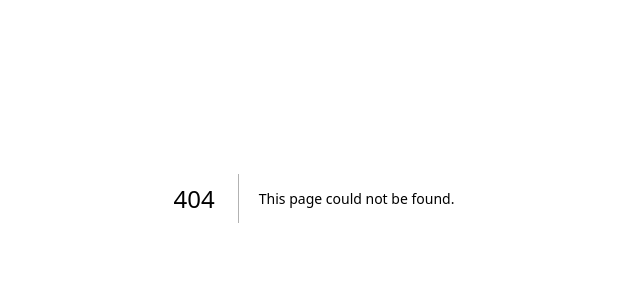
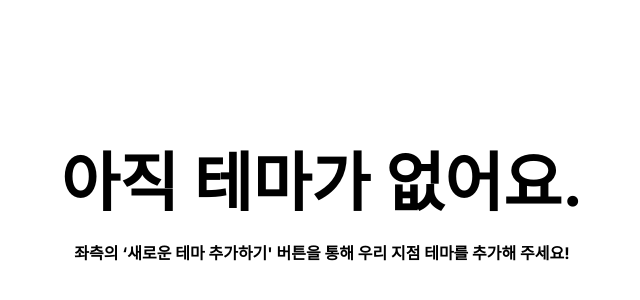
Before and after one commit to Nexters/NextRoom-fe, a Next.js app: page /home in a window 1280 px wide. Before the commit this address had no page. Shown: the part 202-502 px from the top of the page, without its empty margins (326-966 px from the left). Built offline with nearby package versions, Linux system fonts and the light colour scheme.

Commit message:
feat : add home page

```diff
--- /dev/null
+++ b/app/components/Home/Home.tsx
@@ -0,0 +1,10 @@
+import React from "react";
+
+import HomeView from "./HomeView";
+
+
+const Home = () => {
+  return <HomeView />;
+};
+
+export default Home;
--- /dev/null
+++ b/app/components/Home/HomeView.styled.ts
@@ -0,0 +1,22 @@
+import { styled } from "styled-components";
+
+export const Wrapper = styled.div`
+  display: flex;
+  width: 100vw;
+  height: 100vh;
+  justify-content: center;
+  align-items: center;
+  flex-direction: column;
+`;
+
+export const Title = styled.div`
+  font-size: 4rem;
+  font-weight: bold;
+  margin-bottom: 1rem;
+`;
+
+export const Ment = styled.div`
+  font-size: 1rem;
+  font-weight: bold;
+  margin-bottom: 1rem;
+`;
--- /dev/null
+++ b/app/components/Home/HomeView.tsx
@@ -0,0 +1,16 @@
+import React from "react";
+import { HOME_TITLE, HOME_DESCRIPTION  } from "@/consts/home";
+import * as S from "./HomeView.styled";
+
+
+const HomeView = () => {
+
+  return (
+    <S.Wrapper>
+      <S.Title>{HOME_TITLE}</S.Title>
+      <S.Ment>{HOME_DESCRIPTION}</S.Ment>
+    </S.Wrapper>
+  );
+};
+
+export default HomeView;
--- /dev/null
+++ b/app/consts/home.ts
@@ -0,0 +1,4 @@
+const HOME_TITLE = "아직 테마가 없어요.";
+const HOME_DESCRIPTION = "좌측의 ‘새로운 테마 추가하기' 버튼을 통해 우리 지점 테마를 추가해 주세요!";
+
+export { HOME_TITLE, HOME_DESCRIPTION };
--- /dev/null
+++ b/app/home/page.tsx
@@ -0,0 +1,12 @@
+"use client";
+
+import React from "react";
+import Home from "@/components/Home/Home";
+
+type Props = {};
+
+const HomePage = (props: Props) => {
+  return <Home />;
+};
+
+export default HomePage;
```
